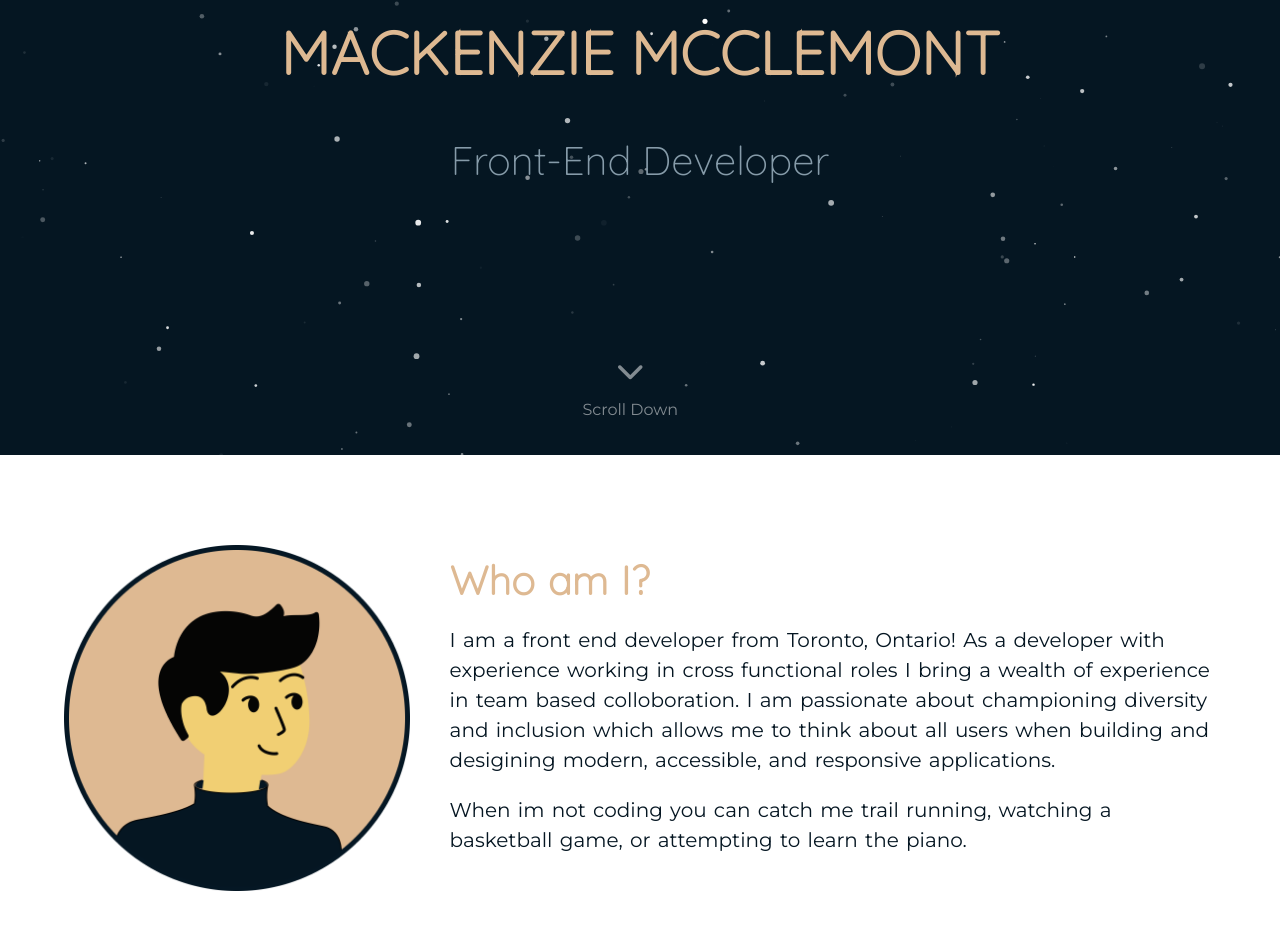
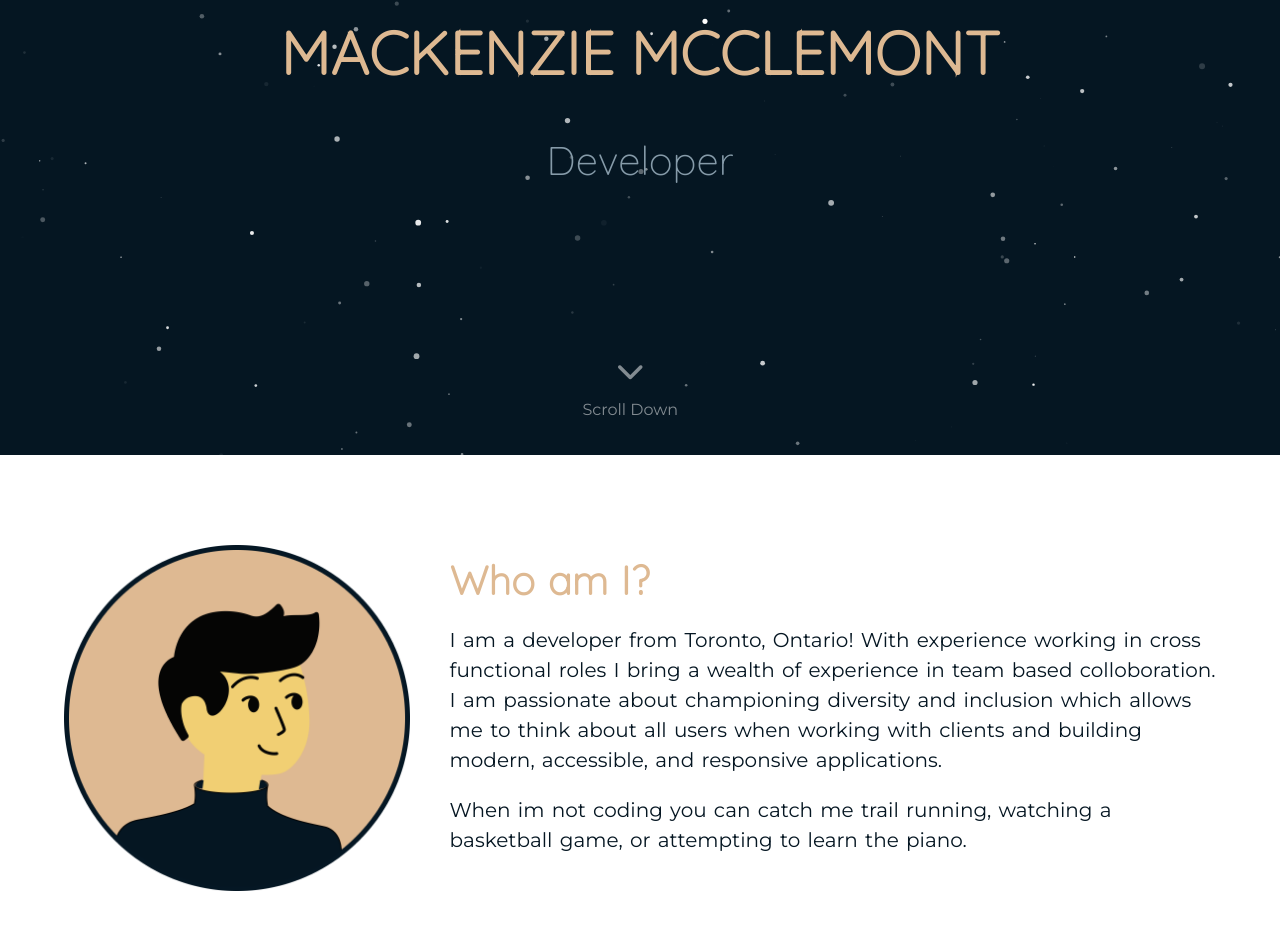
Before and after one commit to MackenzieMc/portfolioProject, a plain HTML site: page index.html in a window 1280 px wide. Shown: the part 265-1194 px from the top of the page. Drawn offline with nearby package versions, Linux system fonts and the light colour scheme.

Commit message:
updated about me

```diff
--- a/index.html
+++ b/index.html
@@ -26,7 +26,7 @@
                 <hr class="divider">
                 <div class="textContainer">
                     <h1 data-aos='fade-up' data-aos-delay='1000' data-aos-duration='1500'>Mackenzie McClemont</h1>
-                    <h3 data-aos='fade-up' data-aos-delay='1000' data-aos-duration='1500'>Front-End Developer</h3>
+                    <h3 data-aos='fade-up' data-aos-delay='1000' data-aos-duration='1500'>Developer</h3>
                 </div>
                 <a class="chevronContainer" href="#about" data-aos='fade-up' data-aos-delay='1000' data-aos-duration='1500'>
                     <i class="fa-solid fa-chevron-down chevron bounce"></i>
@@ -44,7 +44,7 @@
                     </div>
                     <div class="aboutTextContainer">
                         <h2 data-aos='fade-up'>Who am I?</h2>
-                        <p data-aos='fade-up'> I am a front end developer from Toronto, Ontario! As a developer with experience working in cross functional roles I bring a wealth of experience in team based colloboration. I am passionate about championing diversity and inclusion which allows me to think about all users when building and desigining modern, accessible, and responsive applications.</p>
+                        <p data-aos='fade-up'> I am a developer from Toronto, Ontario! With experience working in cross functional roles I bring a wealth of experience in team based colloboration. I am passionate about championing diversity and inclusion which allows me to think about all users when working with clients and building modern, accessible, and responsive applications.</p>
                         <p data-aos='fade-up'>When im not coding you can catch me trail running, watching a basketball game, or attempting to learn the piano.</p>
                     </div>
                 </div>
```
